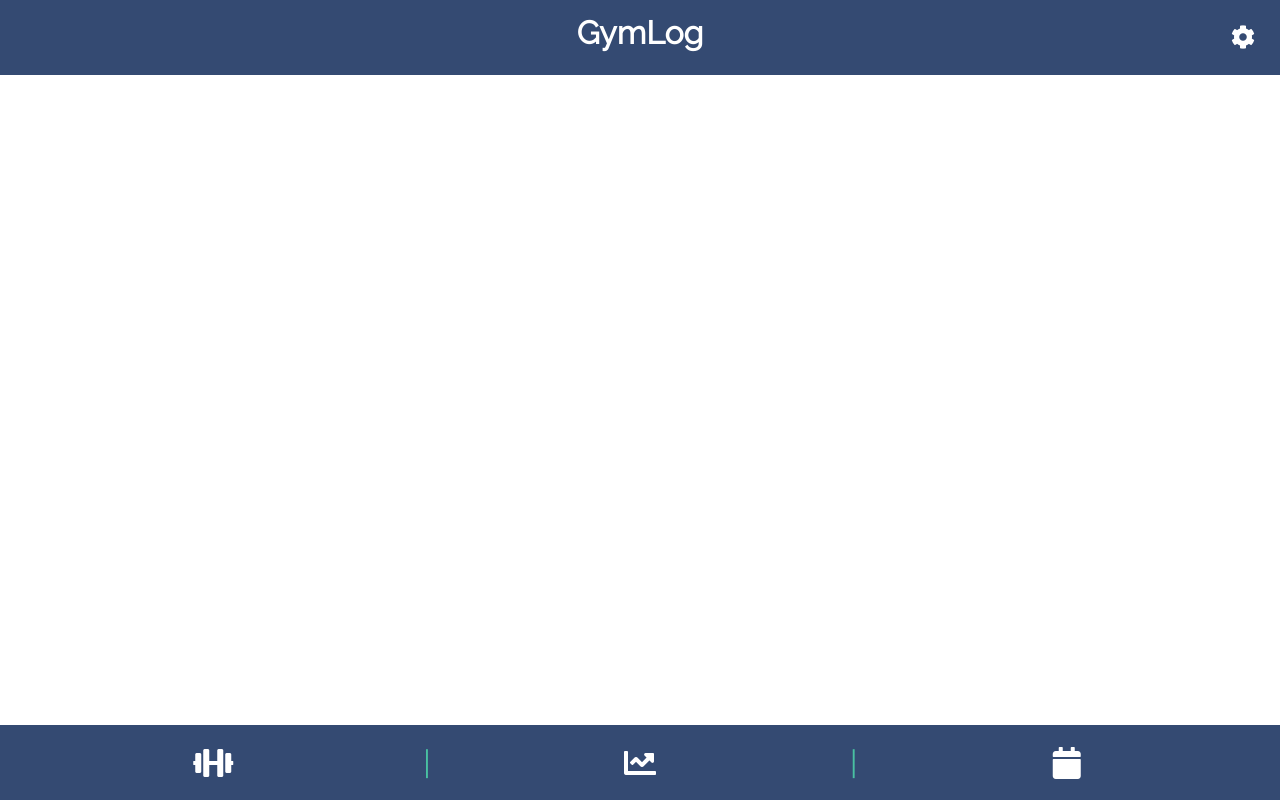
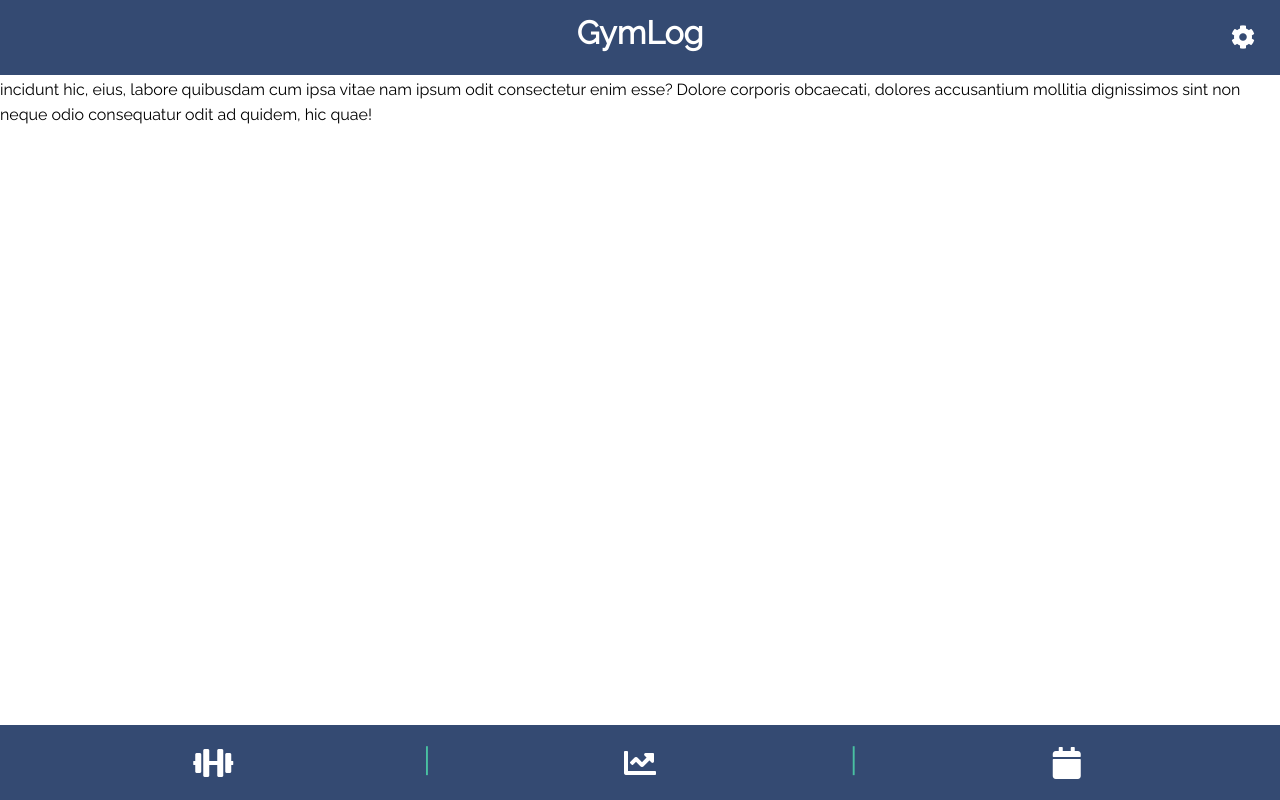
Before and after one commit to jameswilky/gymlog, a React (Create React App) app: page /history in a window 1280 px wide. Built offline with nearby package versions, Linux system fonts and the light colour scheme.

Commit message:
Created links to calendar and workout page

```diff
--- a/src/App.js
+++ b/src/App.js
@@ -2,6 +2,7 @@ import React, { Component } from "react";
 import "./main.css";
 import Footer from "./components/layout/Footer";
 import Header from "./components/layout/Header";
+import Calendar from "./components/calendar/Calendar";
 import WorkoutLauncher from "./components/workouts/WorkoutLauncher";
 import ActiveWorkout from "./components/workouts/ActiveWorkout";
 import Provider from "./Context";
@@ -19,6 +20,7 @@ class App extends Component {
               <Switch>
                 <Route path="/" component={WorkoutLauncher} exact />
                 <Route path="/active/:id" component={ActiveWorkout} />
+                <Route path="/history" component={Calendar} />
               </Switch>
               <Footer />
             </React.Fragment>
--- a/src/Context.js
+++ b/src/Context.js
@@ -135,7 +135,13 @@ const reducer = (state, action) => {
       const update = () => {
         return action.payload.name;
       };
-      return updateExercise(update, "name");
+      switch (action.payload.isActive) {
+        case true: {
+          return { ...state }; // Do Not want to be able to change active exercise name
+        }
+        default:
+          return updateExercise(update, "name");
+      }
     }
     case "DELETE_EXERCISE": {
       switch (action.payload.isActive) {
@@ -173,6 +179,7 @@ const reducer = (state, action) => {
       }
     }
     case "ADD_SET": {
+      //To DO Add empty workout
       const append = exercise => [...exercise.sets, 5];
 
       switch (action.payload.isActive) {
--- /dev/null
+++ b/src/components/calendar/Calendar.js
@@ -0,0 +1,23 @@
+import React, { Component } from "react";
+
+class Calendar extends Component {
+  render() {
+    return (
+      <div>
+        Lorem ipsum dolor sit amet consectetur adipisicing elit. Dolor ducimus
+        recusandae quaerat fuga quisquam, sapiente explicabo fugiat debitis
+        aperiam atque vel libero pariatur voluptatum incidunt odio illum
+        voluptatem sunt eligendi earum nesciunt corrupti dolorum expedita
+        architecto facilis! Aliquid tempore aut corrupti qui, impedit veniam ut
+        quis consequatur officia fuga dolorum, reprehenderit nisi ipsam nesciunt
+        odit enim corporis? Consectetur itaque labore nostrum quidem nihil,
+        sequi ipsa deserunt! Eos, eum harum incidunt hic, eius, labore quibusdam
+        cum ipsa vitae nam ipsum odit consectetur enim esse? Dolore corporis
+        obcaecati, dolores accusantium mollitia dignissimos sint non neque odio
+        consequatur odit ad quidem, hic quae!
+      </div>
+    );
+  }
+}
+
+export default Calendar;
--- a/src/components/exercises/Exercise.js
+++ b/src/components/exercises/Exercise.js
@@ -11,17 +11,13 @@ import ExerciseFooter from "./ExerciseFooter";
 class Exercise extends Component {
   state = {
     showExercise: false,
-    name: "",
     isActive: false
   };
 
   componentDidMount() {
     /* On Load pass workout name into local state */
-    console.log(this.props);
-    const { name } = this.props.exercise;
     const { isActive } = this.props;
     this.setState({
-      name,
       isActive
     });
   }
@@ -35,8 +31,8 @@ class Exercise extends Component {
   };
 
   render() {
-    const { showExercise, name, isActive } = this.state;
-    const { tags, sets, id, weight } = this.props.exercise;
+    const { showExercise, isActive } = this.state;
+    const { tags, sets, id, weight, name } = this.props.exercise;
 
     return (
       <Consumer>
@@ -56,6 +52,7 @@ class Exercise extends Component {
                   this,
                   showExercise
                 )}
+                isActive={isActive}
               />
 
               {showExercise ? (
--- a/src/components/exercises/ExerciseHeader.js
+++ b/src/components/exercises/ExerciseHeader.js
@@ -1,17 +1,23 @@
-import React from "react";
+import React, { Component } from "react";
 import uuid from "uuid";
 import styles from "./exercise.module.css";
 
-export default function ExerciseHeader(props) {
+export default class ExerciseHeader extends Component {
+  constructor(props) {
+    super(props);
+    this.state = { name: props.name };
+  }
+
+  render() {
     const {
       id,
-    name,
       dispatch,
       showExercise,
       tags,
-    onChangeHandler,
-    toggleExerciseHandler
-  } = props;
+      toggleExerciseHandler,
+      isActive
+    } = this.props;
+    const { name } = this.state;
     return (
       <div className={styles.header}>
         <div>
@@ -21,16 +27,20 @@ export default function ExerciseHeader(props) {
             }}
             type="text"
             name={"name"}
-          onChange={e => onChangeHandler(e)}
+            onChange={e => {
+              this.setState({ [e.target.name]: e.target.value });
+            }}
             value={name}
             className={`${styles.heading}`}
+            onBlur={() => {
+              dispatch({
+                type: "UPDATE_EXERCISE_NAME",
+                payload: { name, id, isActive }
+              });
+            }}
             onKeyPress={e => {
               // Blur on Enter
               if (e.key === "Enter") {
-              dispatch({
-                type: "UPDATE_EXERCISE_NAME",
-                payload: { name, id }
-              });
                 e.target.blur();
               }
             }}
@@ -58,3 +68,4 @@ export default function ExerciseHeader(props) {
       </div>
     );
   }
+}
--- a/src/components/layout/Footer.js
+++ b/src/components/layout/Footer.js
@@ -1,24 +1,30 @@
 import React, { Component } from "react";
+import { Link } from "react-router-dom";
 
 class Footer extends Component {
   render() {
     return (
       <div className="footer">
         <div className="iconContainer">
-          <div>
-            <i className="fas fa-dumbbell" />
+          <div className="dividerOverlay">
+            <div className="divider">|</div>
+            <div className="divider">|</div>
+            <div className="divider" />
           </div>
+          <Link to={{ pathname: "/" }}>
+            <div>
+              <i className="fas fa-dumbbell" />
+            </div>
+          </Link>
+
           <div>
             <i className="fas fa-chart-line" />
           </div>
-          <div>
-            <i className="fas fa-calendar" />
-          </div>
-        </div>
-        <div className="dividerOverlay">
-          <div className="divider">|</div>
-          <div className="divider">|</div>
-          <div className="divider" />
+          <Link to={{ pathname: "/history" }}>
+            <div onClick={() => console.log("history")}>
+              <i className="fas fa-calendar" />
+            </div>
+          </Link>
         </div>
       </div>
     );
--- a/src/components/sets/Set.js
+++ b/src/components/sets/Set.js
@@ -6,8 +6,6 @@ import { Consumer } from "../../Context";
 
 class Set extends Component {
   constructor(props) {
-    console.log("constructing");
-    console.log(props.weight);
     super(props);
     this.state = { weight: props.weight };
   }
--- a/src/main.css
+++ b/src/main.css
@@ -73,10 +73,12 @@ input {
   grid-template-columns: repeat(3, 1fr);
   justify-items: right;
   width: 100%;
+  visibility: hidden;
 }
 .divider {
   color: var(--secondary);
   margin-right: -4px; /* Line up with grid */
+  visibility: visible;
 }
 
 /*Content*/
```
Also changed, not shown: 1 other file (tests, documents, lock files or other folders). Lines whose indentation alone changed are shown as unchanged.
